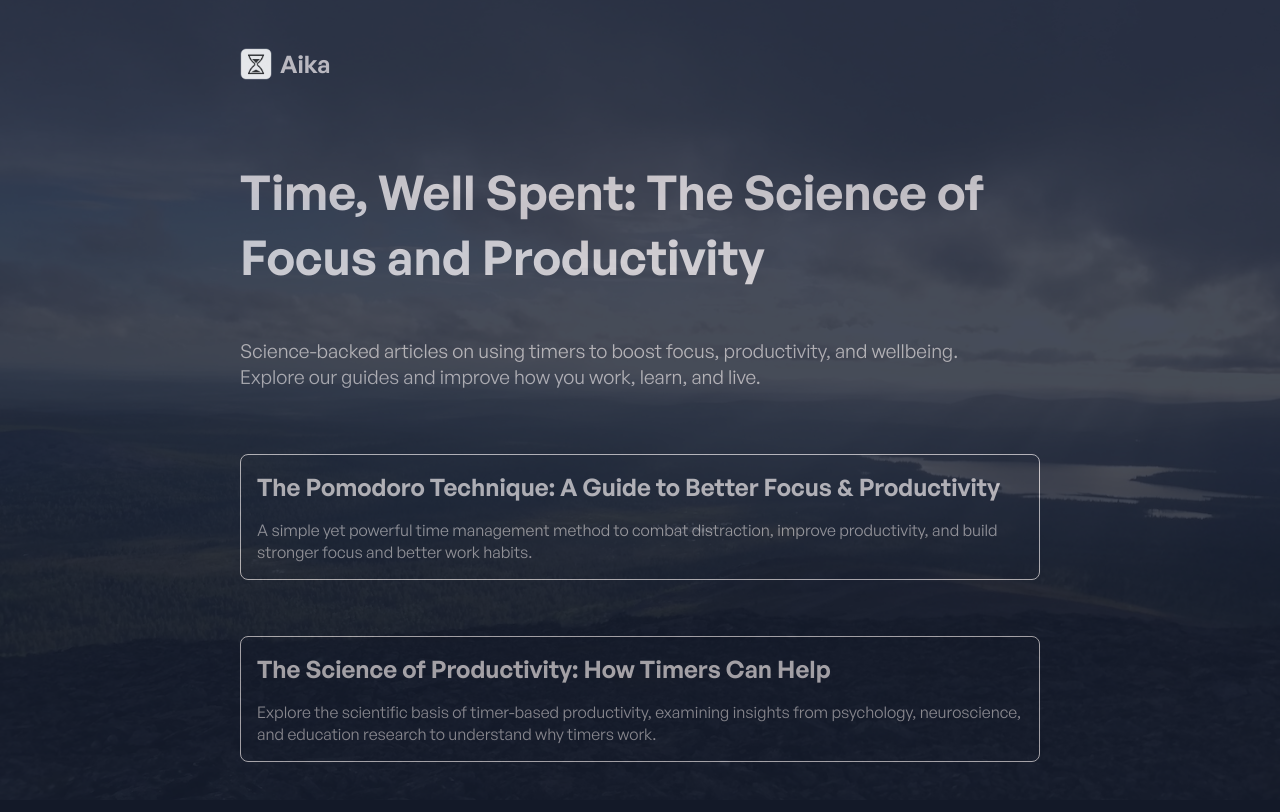
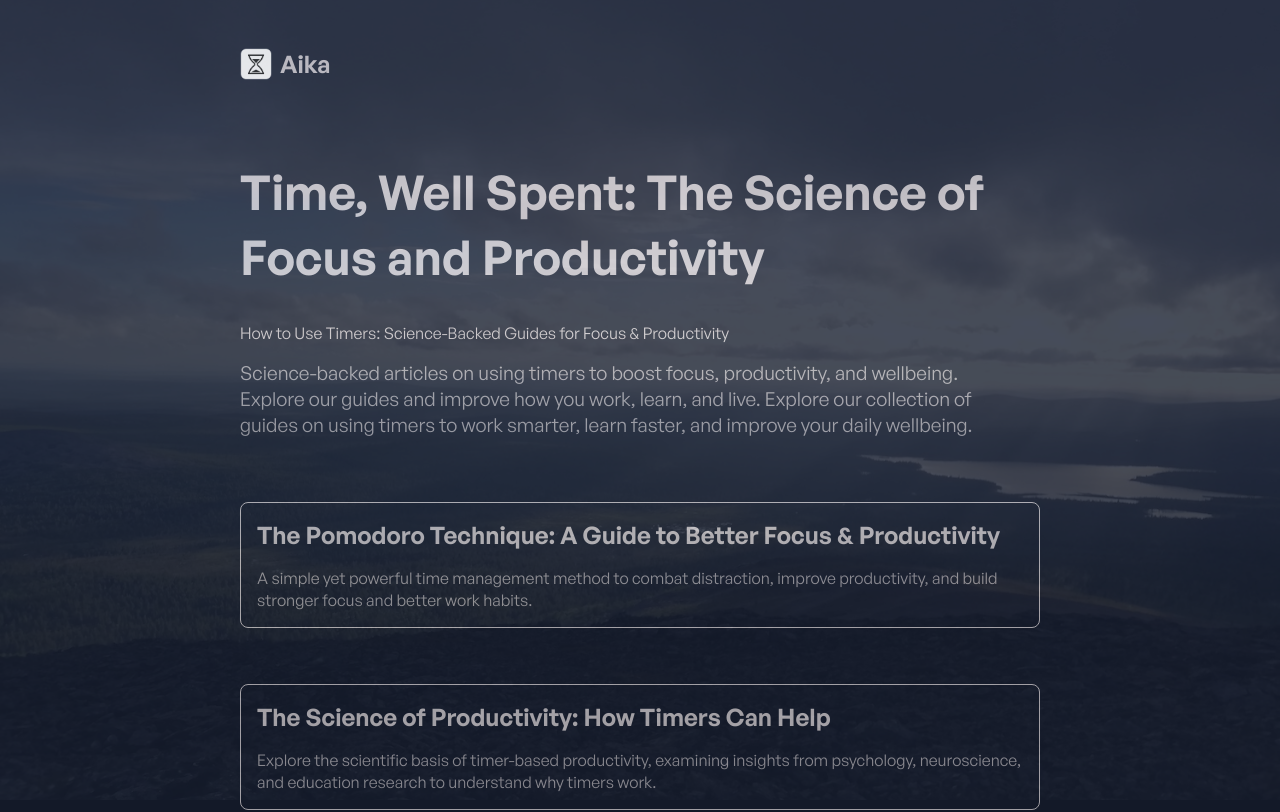
Before and after one commit to sund4e/timer, a Next.js app: page /articles in a window 1280 px wide. Shown: the top 812 px of the page. Built offline with nearby package versions, Linux system fonts and the light colour scheme; no server answers.

Commit message:
add structured data to articles page

```diff
--- a/components/ArticlePage/ArticlePage.tsx
+++ b/components/ArticlePage/ArticlePage.tsx
@@ -101,7 +101,7 @@ const BackLink = styled(Link)`
 interface ArticlePageProps {
   article: Article;
   canonicalUrl?: string;
-  structuredData?: object;
+  structuredData: object;
   ogImage?: string;
 }
 
--- a/components/Page/Page.tsx
+++ b/components/Page/Page.tsx
@@ -33,7 +33,7 @@ type PageProps = {
   title: string;
   description: string;
   children: React.ReactNode;
-  structuredData?: object;
+  structuredData: object;
   ogImage?: string;
   canonicalUrl?: string;
 };
--- a/pages/articles.tsx
+++ b/pages/articles.tsx
@@ -1,6 +1,6 @@
 import styled from 'styled-components';
+import { articles } from '../data/articles';
 import { Page } from '../components/Page/Page';
-import { articles } from '../data/articles/index';
 import { Title as PageTitle } from '../components/ArticlePage/ArticlePage';
 import Link from 'next/link';
 
@@ -73,16 +73,44 @@ const PostLink = styled(Link)`
 `;
 
 const ArticlesPage = () => {
+  const pageTitle =
+    'Aika | Science-Backed Guides on Time Management & Productivity';
+  const pageDescription =
+    'A curated collection of science-backed articles on using timers to boost focus, productivity, and wellbeing. Explore our guides to improve how you work, learn, and live.';
+  const canonicalUrl = 'https://aika.app/articles';
+
+  const structuredData = {
+    '@context': 'https://schema.org',
+    '@type': 'CollectionPage',
+    name: pageTitle,
+    description: pageDescription,
+    url: canonicalUrl,
+    mainEntity: {
+      '@type': 'ItemList',
+      itemListElement: articles.map((article, index) => ({
+        '@type': 'ListItem',
+        position: index + 1,
+        url: `${canonicalUrl}/${article.slug}`,
+        name: article.title,
+      })),
+    },
+  };
+
   return (
     <Page
-      title="Aika | Science-Backed Guides on Time Management & Productivity"
-      description="A curated collection of science-backed articles on using timers to boost focus, productivity, and wellbeing. Explore our guides to improve how you work, learn, and live."
+      title={pageTitle}
+      description={pageDescription}
+      canonicalUrl={canonicalUrl}
+      structuredData={structuredData}
     >
       <Title>Time, Well Spent: The Science of Focus and Productivity</Title>
+        How to Use Timers: Science-Backed Guides for Focus & Productivity
       <SubTitle>
         Science-backed articles on using timers to boost focus, productivity,
         and wellbeing. Explore our guides and improve how you work, learn, and
         live.
+        Explore our collection of guides on using timers to work smarter, learn
+        faster, and improve your daily wellbeing.
       </SubTitle>
       <PostList>
         {articles.map((article) => (
```
